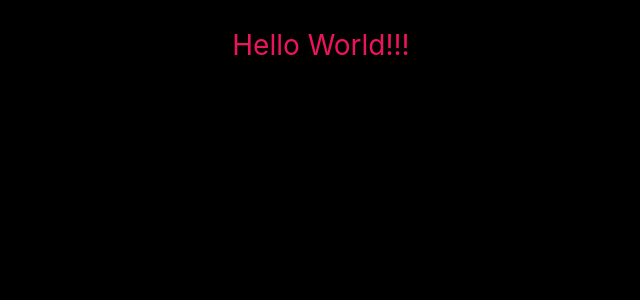
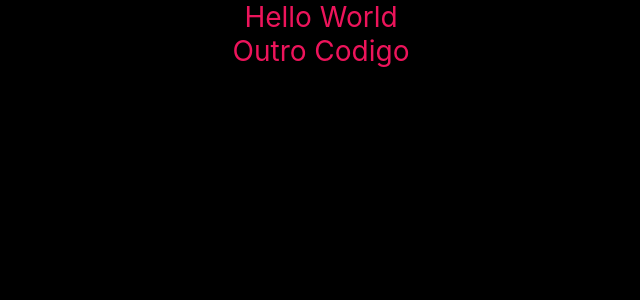
Before and after one commit to joserrodrigues/fiap_shift_mweb_react, a React (Create React App) app: page / in a window 1280 px wide. Shown: the top 300 px of the page, without its empty margins (319-959 px from the left). Built offline with nearby package versions, Linux system fonts and the light colour scheme.

Commit message:
Aula 1 - Parte 2

```diff
--- a/src/App.js
+++ b/src/App.js
@@ -1,13 +1,14 @@
-import logo from './logo.svg';
 import './App.css';
 
 
 function App() {
+  const testeJSX = <div className="App"> Outro Codigo </div>
+
   return (
-    <div className="App">
-      <p>
-        Hello World!!!
-      </p>
+    <div className="container">
+      <div className="App">Hello World
+      </div>
+      {testeJSX}
     </div>
   );
 }
```
